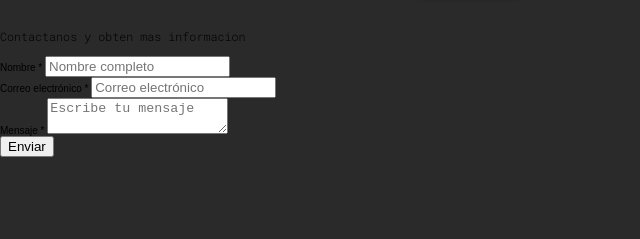
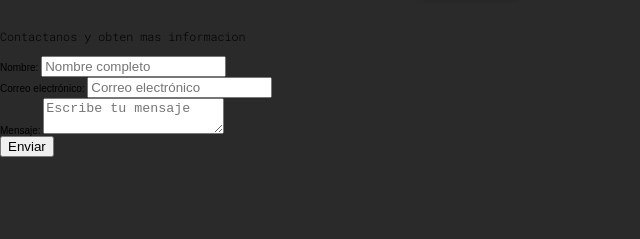
Before and after one commit to TheSirAndres/impulse_academy, a plain HTML site: page index.html in a window 1280 px wide. Shown: the part 3742-3981 px from the top of the page, 0-640 px from the left. Drawn offline with Linux system fonts and the light colour scheme.

Commit message:
Replace the label, it was displaying the type and *, replace ir for :

```diff
--- a/index.html
+++ b/index.html
@@ -171,15 +171,15 @@
             <div class="contact-container">
                 <form id="contact-form">
                     <div>
-                        <label for="name">Nombre *</label>
+                        <label for="name">Nombre:</label>
                         <input type="text" id="name" placeholder="Nombre completo" required>
                     </div>
                     <div>
-                        <label for="email">Correo electrónico *</label>
+                        <label for="email">Correo electrónico:</label>
                         <input type="email" id="email" placeholder="Correo electrónico" required>
                     </div>
                     <div>
-                        <label for="message">Mensaje *</label>
+                        <label for="message">Mensaje:</label>
                         <textarea id="message" placeholder="Escribe tu mensaje" required></textarea>
                     </div>
                     <button type="submit">Enviar</button>
@@ -194,7 +194,7 @@
             <a href="#"><img src="img/youtube-logo.png" alt=""></a>
         </div>
         <p>&copy; 2025 Impulsa Academy. Todos los derechos reservados.</p>
-        <div class="contact">
+        <div class="contact-footer">
             <h3>Contacto</h3>
             <p>Email: info@impulsaacademy.com</p>
             <p>Teléfono: +57 312 123 4567</p>
```
